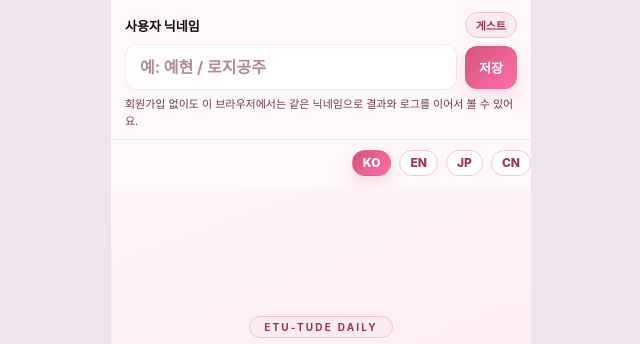
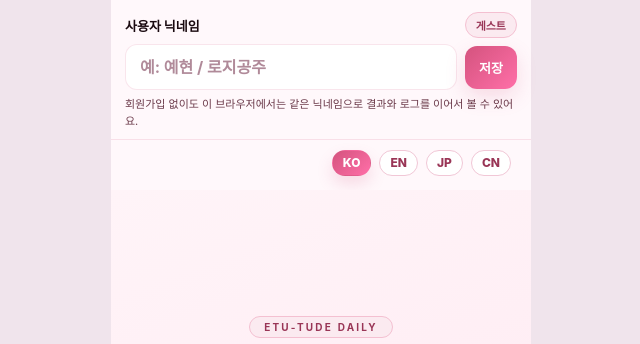
Before and after one commit to jessicah91/etutude, a website: page public/index.html in a window 1280 px wide. Shown: the top 344 px of the page, without its empty margins (319-959 px from the left). Drawn offline with Linux system fonts and the light colour scheme; a web font is replaced by a local one.

Commit message:
Update index.html

```diff
--- a/public/index.html
+++ b/public/index.html
@@ -51,7 +51,7 @@ body{
 .identity-input::placeholder{color:#b08a99;}
 .identity-save{border:none; border-radius:12px; background:linear-gradient(135deg,var(--pink-deep),#ff6fa8); color:#fff; padding:12px 14px; font:inherit; font-size:13px; font-weight:800; cursor:pointer; white-space:nowrap; box-shadow:0 8px 20px rgba(212,83,126,.18);}
 .identity-help{margin-top:6px; font-size:11px; color:var(--sub); line-height:1.5;}
-.lang-switch-inline{display:flex;gap:8px;justify-content:flex-end;margin:10px 0 14px;}
+.lang-switch-inline{display:flex;gap:8px;justify-content:flex-end;margin:10px 20px 14px 0;}
 .lang-chip-btn{appearance:none;border:1px solid #f1c7d6;background:#fff;border-radius:999px;padding:6px 10px;font:inherit;font-size:12px;font-weight:800;color:var(--pink-mid);cursor:pointer;line-height:1;}
 .lang-chip-btn.active{background:linear-gradient(135deg,var(--pink-deep),#ff6fa8);color:#fff;border-color:transparent;box-shadow:0 8px 16px rgba(212,83,126,.18);}
 
```
